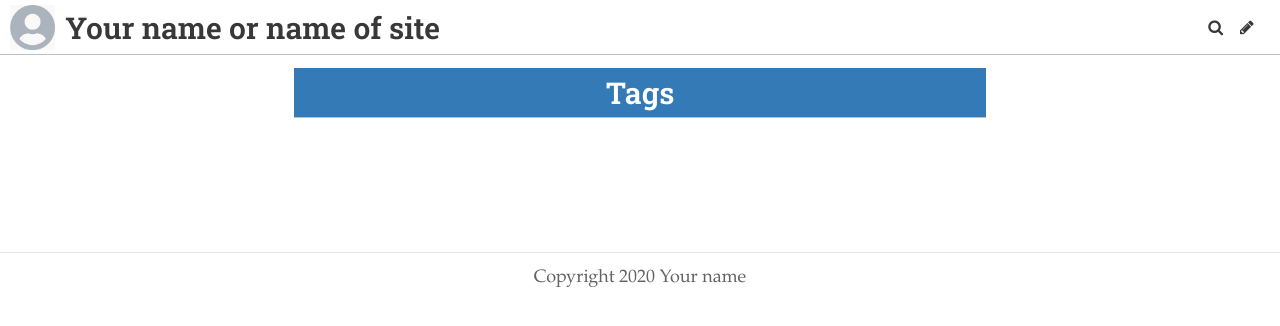
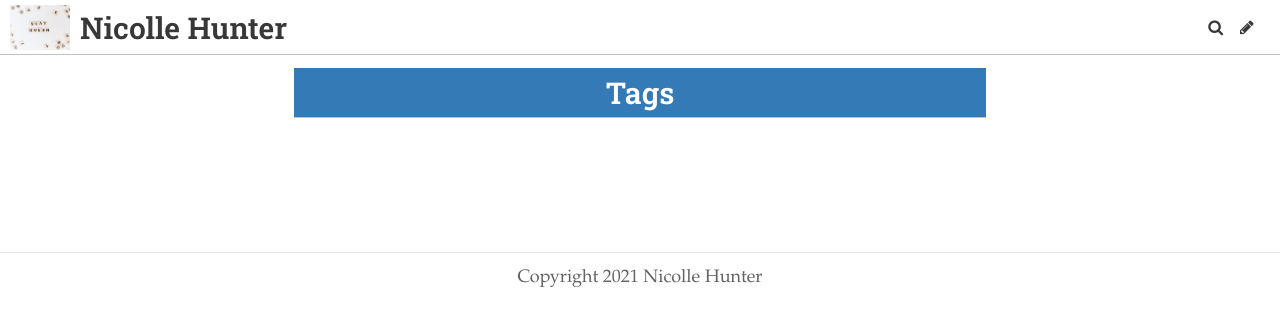
Before and after one commit to Nicolle90/CVRecipes, a Jekyll site: the page built from pages/tags.md, in a window 1280 px wide. Shown: the top 326 px of the page. Built offline with Jekyll 4.4.1, drawn with Linux system fonts in a browser that asks for light colours; some web fonts are replaced.

Commit message:
Update Settings “general”

```diff
--- a/_data/settings.yml
+++ b/_data/settings.yml
@@ -1,11 +1,11 @@
-title: Your name or name of site
+title: Nicolle Hunter
 description: A website with a blog
-footer_text: Copyright 2020 Your name
+footer_text: Copyright 2021 Nicolle Hunter
 header_feature_image: ../uploads/boat-on-the-horizon-photo-by-claudia-altamimi-on-unsplash-.jpg
-header_text: My Dream Blog
+header_text: Caribbean Dream
 header_text_color: "#ffffff"
 bannerheight: 20vmax
-logo: /uploads/logo.jpg
+logo: ../uploads/slay-queen-scrabble-words-photo-by-sincerely-media-on-unsplash-.jpg
 favicon: /uploads/favicon.ico
 gridlayout: false
 fixednavbar: false
```
Also changed, not shown: uploads/slay-queen-scrabble-words-photo-by-sincerely-media-on-unsplash-.jpg (added).
